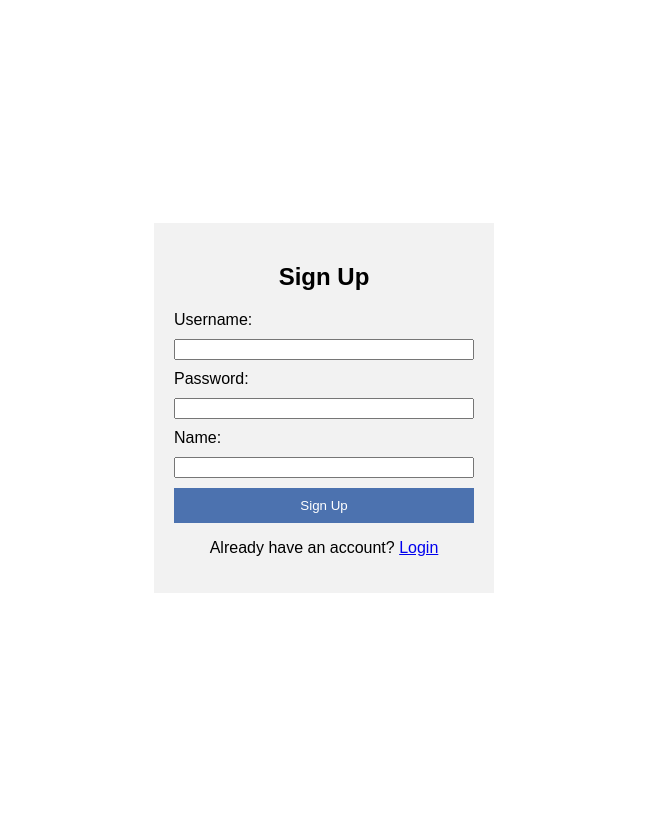
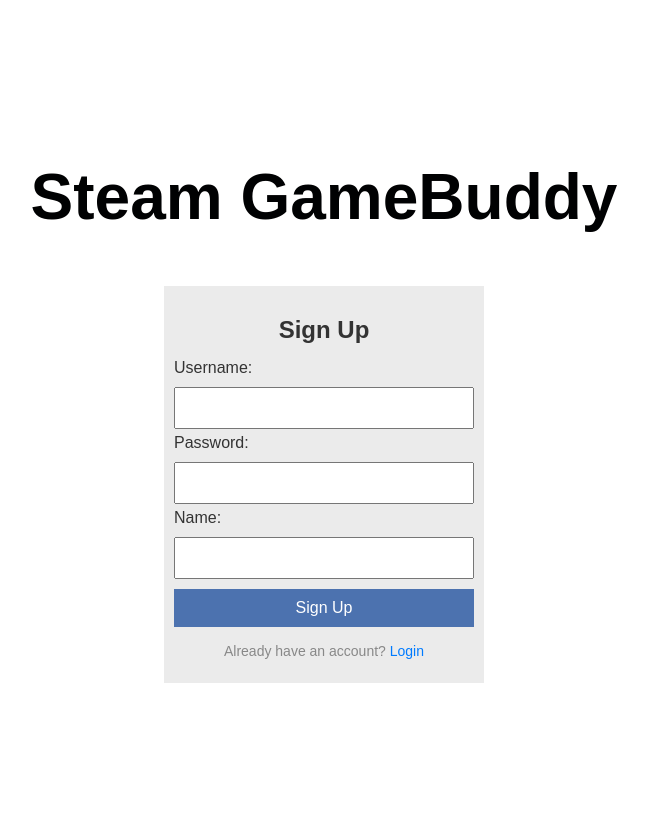
Before and after one commit to cs411-alawini/su23-cs411-team002-juicyfruit, a Flask app: template templates/signup.html in a window 1280 px wide. Shown: the whole page, without its empty margins (316-964 px from the left). After the commit the page ends 683 px from the top, so only its background shows below. Run offline with Flask 3, Linux system fonts and the light colour scheme; the template is opened without the code that fills it, so the values that code supplies are empty.

Commit message:
Adjusted html files and made login & signup working

```diff
--- a/app.py
+++ b/app.py
@@ -6,6 +6,8 @@ import sqlalchemy
 app = Flask(__name__)
 
 # Connecting to our MySql Database
+# https://pypi.org/project/cloud-sql-python-connector/
+
 connector = Connector()
 
 def getconn() -> pymysql.connections.Connection:
@@ -24,18 +26,24 @@ pool = sqlalchemy.create_engine(
 )
 
 #Flask App Routes
-@app.route('/')
-def test():
+@app.route('/', methods=["GET"])
+def index():
+    return render_template("login.html")
 
-    with pool.connect() as db_conn:
-        results = db_conn.execute(sqlalchemy.text("SELECT Name FROM User_Information LIMIT 9")).fetchall()
+@app.route('/signup', methods=["GET"])
+def signup():
+    return render_template("signup.html")
 
-    ret_list = []
 
-    for row in results:
-        ret_list.append(row[0])
+ # with pool.connect() as db_conn:
+    #     results = db_conn.execute(sqlalchemy.text("SELECT Name FROM User_Information LIMIT 9")).fetchall()
 
-    print(ret_list)
-    connector.close()
+    # ret_list = []
 
-    return jsonify(ret_list)
+    # for row in results:
+    #     ret_list.append(row[0])
+
+    # print(ret_list)
+    # connector.close()
+
+    # return jsonify(ret_list)
--- a/templates/signup.html
+++ b/templates/signup.html
@@ -1,48 +1,82 @@
 <html>
 <head>
-          <title>Sign Up</title>
-      </head>
     <style>
         body {
             display: flex;
+            flex-direction: column;
             justify-content: center;
             align-items: center;
             height: 100vh;
             font-family: Arial;
+            background-color: #ffffff;
+            margin: 0;
         }
 
         .signup-box {
+            text-align: left;
+            padding: 10px;
             width: 300px;
-                    padding: 20px;
-                    background-color: #f2f2f2;
+            background-color: #ebebeb;
+        }
+
+        .gamebuddy-title {
+            font-size: 32px;
+            font-weight: bold;
+            color: #000102;
+            margin-bottom: 10px;
         }
 
         .signup-box h2 {
             text-align: center;
+            font-size: 24px;
+            font-weight: bold;
+            color: #333333;
+            margin-bottom: 15px;
         }
 
-               .signup-box label,
+        .signup-box label {
+            display: block;
+            font-size: 16px;
+            color: #333333;
+            margin-bottom: 10px;
+        }
         .signup-box input[type="text"],
         .signup-box input[type="password"],
         .signup-box input[type="submit"] {
             display: block;
             width: 100%;
-                    margin-bottom: 10px;
+            margin-bottom: 5px;
+            font-size: 16px;
+            color: #333333;
+            padding: 10px;
         }
 
         .signup-box input[type="submit"] {
             background-color: #4c72af;
             color: white;
             border: none;
-                    padding: 10px;
             cursor: pointer;
+            margin-top: 10px;
         }
+
 
         .signup-box p {
             text-align: center;
+            margin-top: 10px;
+            font-size: 14px;
+            color: #888888;
+        }
+
+        .signup-box p a {
+            color: #007bff;
+            text-decoration: none;
         }
     </style>
+</head>
 <body>
+    <div class="gamebuddy-title">
+        <h1>Steam GameBuddy</h1>
+    </div>
     <div class="signup-box">
         <h2>Sign Up</h2>
         <form method="POST" action="/signup">
@@ -57,7 +91,7 @@
 
             <input type="submit" value="Sign Up">
         </form>
-               <p>Already have an account? <a href="/login">Login</a></p>
+        <p>Already have an account? <a href="/">Login</a></p>
     </div>
 </body>
 </html>
```
Also changed, not shown: templates/login.html (+40 -7 lines). Lines whose indentation alone changed are shown as unchanged.
